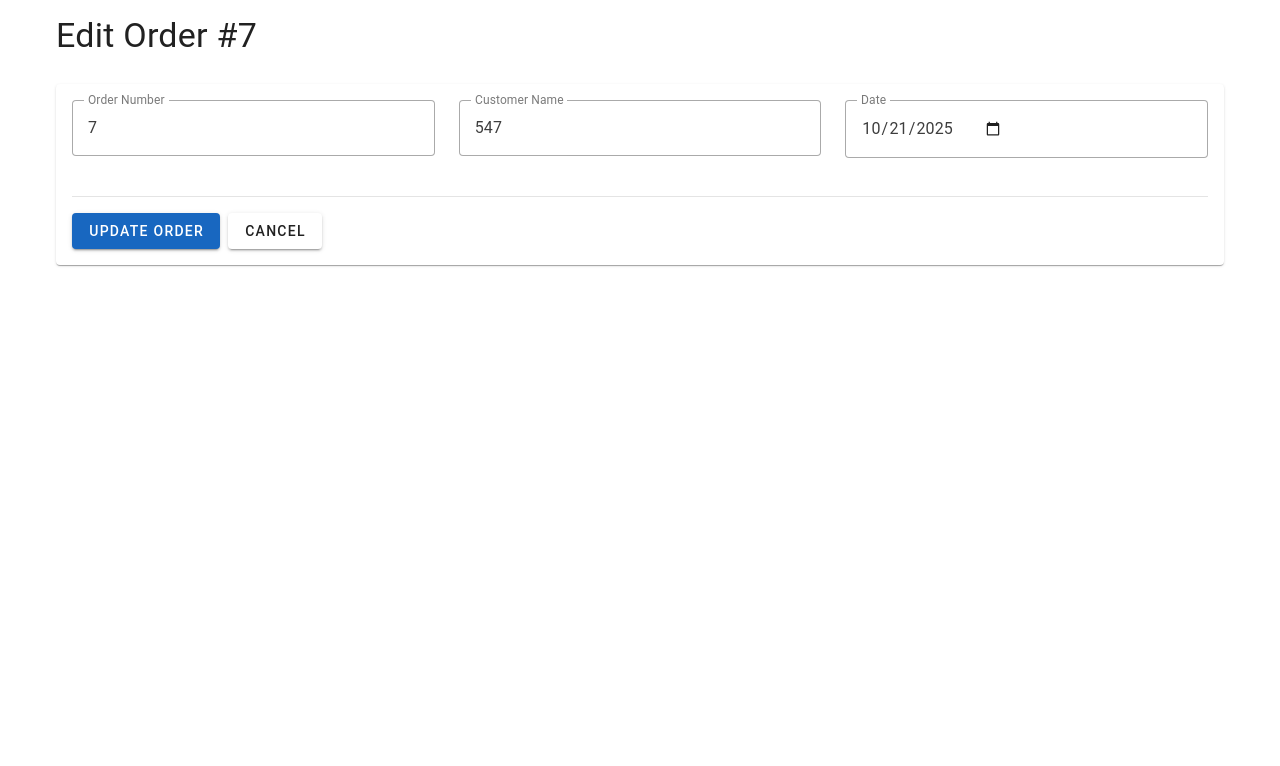
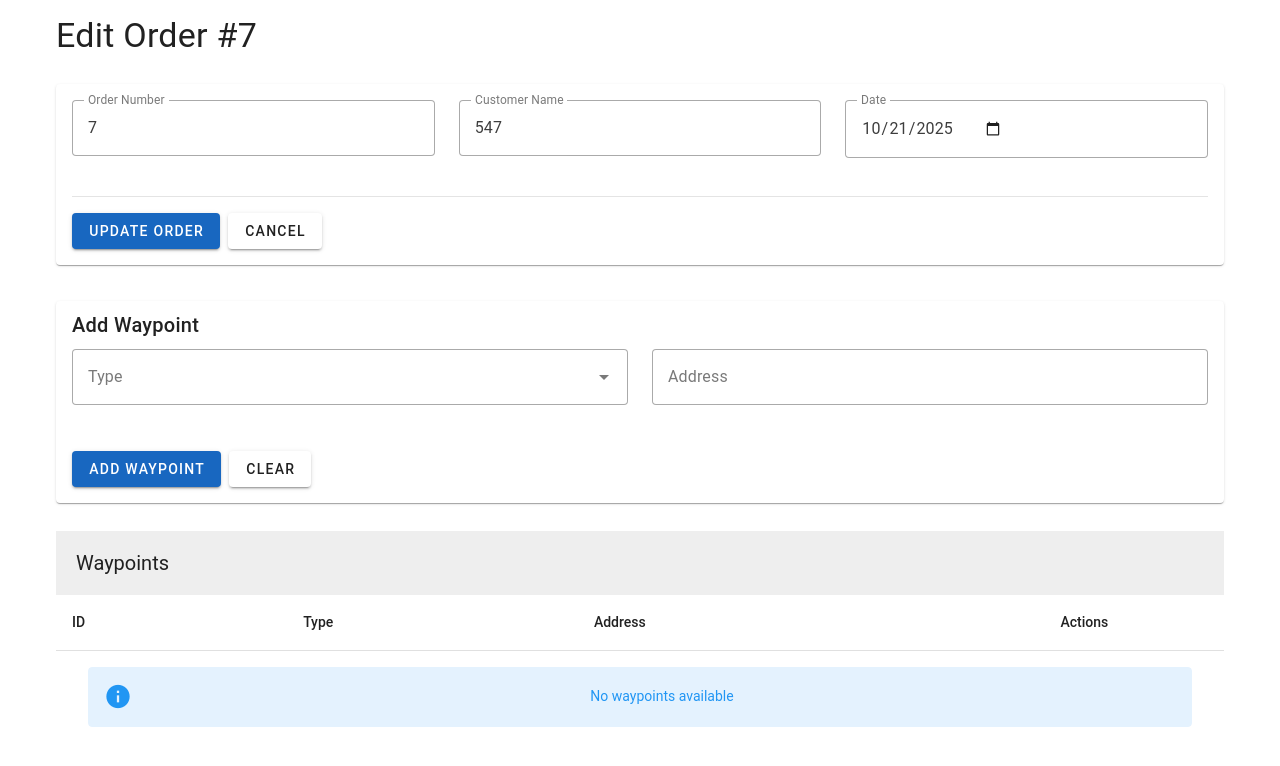
Before and after one commit to rndrfero/temporary-test, a Nuxt app: page /orders/10 in a window 1280 px wide. Shown: the top 766 px of the page. Built offline with nearby package versions, Linux system fonts and the light colour scheme; data requests are answered from the project's data file.

Commit message:
Waypoint manipulation in edit Order

```diff
--- a/app/components/OrderForm.vue
+++ b/app/components/OrderForm.vue
@@ -63,7 +63,7 @@ const props = withDefaults(defineProps<Props>(), {
 });
 
 const emit = defineEmits<{
-  submit: [data: { number: string; customerName: string; date: string }];
+  submit: [data: Partial<Order>];
   cancel: [];
 }>();
 
--- /dev/null
+++ b/app/components/WaypointForm.vue
@@ -0,0 +1,83 @@
+<template>
+  <v-card>
+    <v-card-title>Add Waypoint</v-card-title>
+    <v-card-text>
+      <v-form ref="formRef" @submit.prevent="handleSubmit">
+        <v-row>
+          <v-col cols="12" md="6">
+            <v-select
+              v-model="form.type"
+              label="Type"
+              :items="waypointTypes"
+              variant="outlined"
+              :rules="[rules.required]"
+            />
+          </v-col>
+          <v-col cols="12" md="6">
+            <v-text-field
+              v-model="form.address"
+              label="Address"
+              variant="outlined"
+              :rules="[
+                rules.required,
+                rules.minLength(5),
+                rules.maxLength(200),
+              ]"
+            />
+          </v-col>
+        </v-row>
+
+        <v-row>
+          <v-col>
+            <v-btn type="submit" color="primary" class="mr-2">
+              Add Waypoint
+            </v-btn>
+            <v-btn @click="resetForm"> Clear </v-btn>
+          </v-col>
+        </v-row>
+      </v-form>
+    </v-card-text>
+  </v-card>
+</template>
+
+<script setup lang="ts">
+import type { WaypointType } from "~/types/waypoint";
+import type { VForm } from "vuetify/components";
+
+const emit = defineEmits<{
+  submit: [data: { address: string; type: WaypointType }];
+}>();
+
+const formRef = ref<VForm | null>(null);
+const rules = useValidationRules();
+
+const waypointTypes: WaypointType[] = ["Pickup", "Delivery"];
+
+const form = ref<{
+  address: string;
+  type: WaypointType | null;
+}>({
+  address: "",
+  type: null,
+});
+
+const handleSubmit = async () => {
+  const { valid } = await formRef.value!.validate();
+
+  if (valid && form.value.type) {
+    emit("submit", {
+      address: form.value.address,
+      type: form.value.type,
+    });
+    resetForm();
+  }
+};
+
+const resetForm = () => {
+  form.value = {
+    address: "",
+    type: null,
+  };
+  formRef.value?.resetValidation();
+};
+</script>
--- /dev/null
+++ b/app/components/WaypointsTable.vue
@@ -0,0 +1,68 @@
+<template>
+  <v-data-table
+    :headers="headers"
+    :items="order?.waypoints || []"
+    :items-per-page="-1"
+    hide-default-footer
+  >
+    <template #top>
+      <v-toolbar flat>
+        <v-toolbar-title>Waypoints</v-toolbar-title>
+      </v-toolbar>
+    </template>
+
+    <template #[`item.type`]="{ item }">
+      <v-chip
+        :color="item.type === 'Pickup' ? 'primary' : 'success'"
+        size="small"
+      >
+        {{ item.type }}
+      </v-chip>
+    </template>
+
+    <template #[`item.actions`]="{ item }">
+      <v-btn
+        v-if="item.id"
+        icon="mdi-delete"
+        size="small"
+        variant="text"
+        color="error"
+        @click="$emit('remove', item.id)"
+      />
+    </template>
+
+    <template #no-data>
+      <v-alert type="info" variant="tonal" class="ma-4">
+        No waypoints available
+      </v-alert>
+    </template>
+  </v-data-table>
+</template>
+
+<script setup lang="ts">
+import type { Order } from "~/types/order";
+
+interface Props {
+  order?: Order;
+}
+
+const props = withDefaults(defineProps<Props>(), {
+  order: undefined,
+});
+
+const emit = defineEmits<{
+  remove: [waypointId: number];
+}>();
+
+const headers = [
+  { title: "ID", key: "id", align: "start" as const },
+  { title: "Type", key: "type", align: "start" as const },
+  { title: "Address", key: "address", align: "start" as const },
+  {
+    title: "Actions",
+    key: "actions",
+    align: "center" as const,
+    sortable: false,
+  },
+];
+</script>
--- a/app/pages/orders/[id].vue
+++ b/app/pages/orders/[id].vue
@@ -20,13 +20,28 @@
       @submit="handleSubmit"
       @cancel="handleCancel"
     />
+
+    <v-row v-if="order" class="mt-6">
+      <v-col>
+        <WaypointForm @submit="handleAddWaypoint" />
+      </v-col>
+    </v-row>
+
+    <v-row v-if="order" class="mt-4">
+      <v-col>
+        <WaypointsTable :order="order" @remove="handleRemoveWaypoint" />
+      </v-col>
+    </v-row>
   </v-container>
 </template>
 
 <script setup lang="ts">
 import { useOrderStore } from "~/stores/orderStore";
-import type { UpdateOrderDto, Order } from "~/types/order";
+import type { Order } from "~/types/order";
+import type { Waypoint } from "~/types/waypoint";
 import OrderForm from "~/components/OrderForm.vue";
+import WaypointForm from "~/components/WaypointForm.vue";
+import WaypointsTable from "~/components/WaypointsTable.vue";
 
 const route = useRoute();
 const router = useRouter();
@@ -35,6 +50,17 @@ const orderStore = useOrderStore();
 const id = computed(() => Number(route.params.id));
 const order = ref<Order | null>(null);
 const loading = ref(true);
+
+// Watch for changes in the store to keep the local order in sync
+watch(
+  () => orderStore.getOrderById(id.value),
+  (updatedOrder) => {
+    if (updatedOrder) {
+      order.value = { ...updatedOrder };
+    }
+  },
+  { deep: true }
+);
 
 onMounted(async () => {
   loading.value = true;
@@ -52,9 +78,13 @@ onMounted(async () => {
   loading.value = false;
 });
 
-const handleSubmit = async (formData: UpdateOrderDto) => {
+const handleSubmit = async (formData: Partial<Order>) => {
   try {
-    await orderStore.updateOrder(id.value, formData);
+    // Include the current waypoints when updating
+    await orderStore.updateOrder(id.value, {
+      ...formData,
+      waypoints: order.value?.waypoints || [],
+    });
     router.push("/orders");
   } catch (err) {
     // Error is handled by the store
@@ -64,4 +94,12 @@ const handleSubmit = async (formData: UpdateOrderDto) => {
 const handleCancel = () => {
   router.push("/orders");
 };
+
+const handleAddWaypoint = (waypoint: Omit<Waypoint, "id" | "orderId">) => {
+  orderStore.addWaypoint(id.value, waypoint);
+};
+
+const handleRemoveWaypoint = (waypointId: number) => {
+  orderStore.removeWaypoint(id.value, waypointId);
+};
 </script>
--- a/app/pages/orders/index.vue
+++ b/app/pages/orders/index.vue
@@ -29,6 +29,9 @@
       <template #item.date="{ item }">
         {{ formatDate(item.date) }}
       </template>
+      <template #item.waypoints="{ item }">
+        {{ item.waypoints.length }}
+      </template>
       <template #item.actions="{ item }">
         <v-btn
           size="small"
@@ -56,6 +59,7 @@ const headers = [
   { title: "Order Number", key: "number" },
   { title: "Customer Name", key: "customerName" },
   { title: "Date", key: "date" },
+  { title: "Waypoints", key: "waypoints", sortable: false },
   { title: "Actions", key: "actions", sortable: false },
 ];
 
--- a/app/pages/orders/new.vue
+++ b/app/pages/orders/new.vue
@@ -16,15 +16,15 @@
 
 <script setup lang="ts">
 import { useOrderStore } from "~/stores/orderStore";
-import type { CreateOrderDto } from "~/types/order";
+import type { Order } from "~/types/order";
 import OrderForm from "~/components/OrderForm.vue";
 
 const router = useRouter();
 const orderStore = useOrderStore();
 
-const handleSubmit = async (formData: CreateOrderDto) => {
+const handleSubmit = async (formData: Partial<Order>) => {
   try {
-    await orderStore.createOrder(formData);
+    await orderStore.createOrder(formData as Order);
     router.push("/orders");
   } catch (err) {
     // Error is handled by the store
--- a/app/stores/orderStore.ts
+++ b/app/stores/orderStore.ts
@@ -1,5 +1,6 @@
 import { defineStore } from "pinia";
-import type { Order, CreateOrderDto, UpdateOrderDto } from "~/types/order";
+import type { Order } from "~/types/order";
+import type { Waypoint, WaypointType } from "~/types/waypoint";
 
 export const useOrderStore = defineStore("order", {
   state: () => ({
@@ -35,7 +36,7 @@ export const useOrderStore = defineStore("order", {
       }
     },
 
-    async createOrder(orderData: CreateOrderDto) {
+    async createOrder(orderData: Order) {
       this.loading = true;
       this.error = null;
       try {
@@ -53,7 +54,7 @@ export const useOrderStore = defineStore("order", {
       }
     },
 
-    async updateOrder(id: number, orderData: UpdateOrderDto) {
+    async updateOrder(id: number, orderData: Partial<Order>) {
       this.loading = true;
       this.error = null;
       try {
@@ -92,5 +93,33 @@ export const useOrderStore = defineStore("order", {
         this.loading = false;
       }
     },
+
+    // In-memory waypoint manipulation (no API calls)
+    addWaypoint(orderId: number, waypoint: Omit<Waypoint, "id" | "orderId">) {
+      const order = this.orders.find((o) => o.id === orderId);
+      if (order) {
+        if (!order.waypoints) {
+          order.waypoints = [];
+        }
+        // Generate a temporary ID for the waypoint
+        const maxId =
+          order.waypoints.length > 0
+            ? Math.max(...order.waypoints.map((w) => w.id || 0))
+            : 0;
+        const newWaypoint: Waypoint = {
+          id: maxId + 1,
+          orderId,
+          ...waypoint,
+        };
+        order.waypoints.push(newWaypoint);
+      }
+    },
+
+    removeWaypoint(orderId: number, waypointId: number) {
+      const order = this.orders.find((o) => o.id === orderId);
+      if (order && order.waypoints) {
+        order.waypoints = order.waypoints.filter((w) => w.id !== waypointId);
+      }
+    },
   },
 });
--- a/db.json
+++ b/db.json
@@ -3,89 +3,29 @@
     {
       "id": 2,
       "number": "ORD-2025-002",
-      "customerName": "Tech Solutions Inc",
-      "date": "2025-10-16"
+      "customerName": "Tech Solutions Inc MODIFY",
+      "date": "2025-10-24",
+      "waypoints": [
+        {
+          "id": 4,
+          "orderId": 2,
+          "address": "sadfsdf",
+          "type": "Pickup"
+        },
+        {
+          "id": 5,
+          "orderId": 2,
+          "address": "ddasdf",
+          "type": "Delivery"
+        }
+      ]
     },
     {
       "id": 3,
       "number": "ORD-2025-003",
       "customerName": "Global Enterprises",
-      "date": "2025-10-17"
-    },
-    {
-      "id": 4,
-      "number": "ORD-2025-004",
-      "customerName": "Innovate LLC",
-      "date": "2025-10-18"
-    },
-    {
-      "id": 5,
-      "number": "ORD-2025-005",
-      "customerName": "Future Systems",
-      "date": "2025-10-19"
-    },
-    {
-      "id": 6,
-      "number": "ORD-2025-006",
-      "customerName": "Digital Ventures",
-      "date": "2025-10-20"
-    },
-    {
-      "id": 7,
-      "number": "ORD-2025-007",
-      "customerName": "Smart Industries",
-      "date": "2025-10-21"
-    },
-    {
-      "number": "10",
-      "customerName": "C 10",
-      "date": "2025-10-10",
-      "id": 8
-    },
-    {
-      "number": "asdfasdf",
-      "customerName": "sadfasdf",
-      "date": "2025-10-21",
-      "id": 9
-    },
-    {
-      "number": "7",
-      "customerName": "547",
-      "date": "2025-10-21",
-      "id": 10
-    },
-    {
-      "number": "jgjfgj",
-      "customerName": "gfhjfghj",
-      "date": "2025-10-21",
-      "id": 11
-    },
-    {
-      "number": "fghjfghj",
-      "customerName": "fghjfghj",
-      "date": "2025-10-21",
-      "id": 12
-    }
-  ],
+      "date": "2025-10-17",
       "waypoints": [
-    {
-      "id": 1,
-      "orderId": 2,
-      "address": "123 Main St, New York, NY 10001",
-      "type": "Pickup"
-    },
-    {
-      "id": 2,
-      "orderId": 2,
-      "address": "456 Oak Ave, Brooklyn, NY 11201",
-      "type": "Delivery"
-    },
-    {
-      "id": 3,
-      "orderId": 2,
-      "address": "789 Pine Rd, Queens, NY 11354",
-      "type": "Delivery"
-    },
         {
           "id": 4,
           "orderId": 3,
@@ -103,7 +43,15 @@
           "orderId": 3,
           "address": "987 Cedar Ln, Pasadena, CA 91101",
           "type": "Delivery"
+        }
+      ]
     },
+    {
+      "id": 4,
+      "number": "ORD-2025-004",
+      "customerName": "Innovate LLC",
+      "date": "2025-10-18",
+      "waypoints": [
         {
           "id": 7,
           "orderId": 4,
@@ -121,7 +69,15 @@
           "orderId": 4,
           "address": "369 Spruce Ave, Oak Park, IL 60302",
           "type": "Delivery"
+        }
+      ]
     },
+    {
+      "id": 5,
+      "number": "ORD-2025-005",
+      "customerName": "Future Systems",
+      "date": "2025-10-19",
+      "waypoints": [
         {
           "id": 10,
           "orderId": 5,
@@ -139,7 +95,15 @@
           "orderId": 5,
           "address": "963 Cherry Pl, Pearland, TX 77581",
           "type": "Delivery"
+        }
+      ]
     },
+    {
+      "id": 6,
+      "number": "ORD-2025-006",
+      "customerName": "Digital Ventures",
+      "date": "2025-10-20",
+      "waypoints": [
         {
           "id": 13,
           "orderId": 6,
@@ -157,7 +121,15 @@
           "orderId": 6,
           "address": "753 Magnolia Dr, Tempe, AZ 85281",
           "type": "Delivery"
+        }
+      ]
     },
+    {
+      "id": 7,
+      "number": "ORD-2025-007",
+      "customerName": "Smart Industries",
+      "date": "2025-10-21",
+      "waypoints": [
         {
           "id": 16,
           "orderId": 7,
@@ -175,7 +147,15 @@
           "orderId": 7,
           "address": "135 Sequoia Blvd, Wayne, PA 19087",
           "type": "Delivery"
+        }
+      ]
     },
+    {
+      "id": 8,
+      "number": "10",
+      "customerName": "C 10",
+      "date": "2025-10-10",
+      "waypoints": [
         {
           "id": 19,
           "orderId": 8,
@@ -195,4 +175,41 @@
           "type": "Delivery"
         }
       ]
+    },
+    {
+      "id": 9,
+      "number": "asdfasdf",
+      "customerName": "sadfasdf",
+      "date": "2025-10-21",
+      "waypoints": [
+        {
+          "id": 1,
+          "orderId": 9,
+          "address": "asdfa",
+          "type": "Pickup"
         }
+      ]
+    },
+    {
+      "id": 10,
+      "number": "7",
+      "customerName": "547",
+      "date": "2025-10-21",
+      "waypoints": []
+    },
+    {
+      "id": 11,
+      "number": "jgjfgj",
+      "customerName": "gfhjfghj",
+      "date": "2025-10-21",
+      "waypoints": []
+    },
+    {
+      "id": 12,
+      "number": "fghjfghj",
+      "customerName": "fghjfghj",
+      "date": "2025-10-21",
+      "waypoints": []
+    }
+  ]
+}
```
Also changed, not shown: app/types/order.ts (+0 -12 lines), 1 other file (tests, documents, lock files or other folders). Lines whose indentation alone changed are shown as unchanged.
